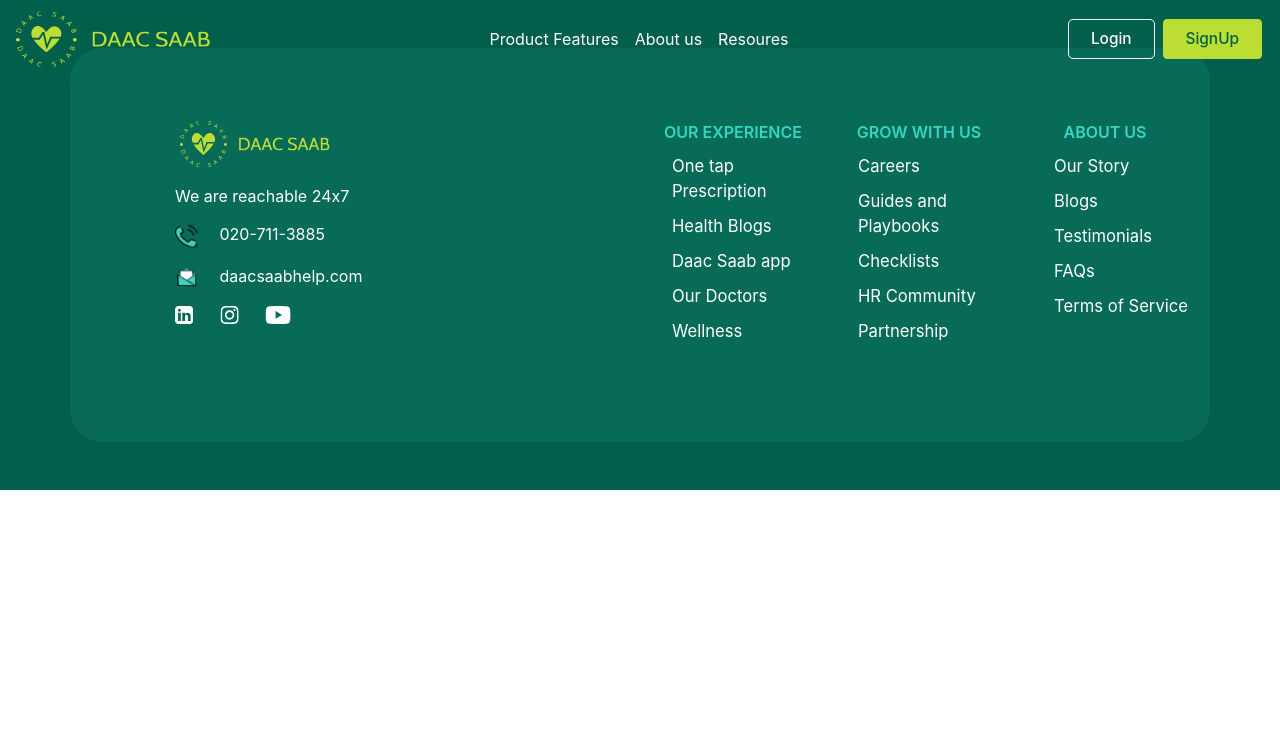
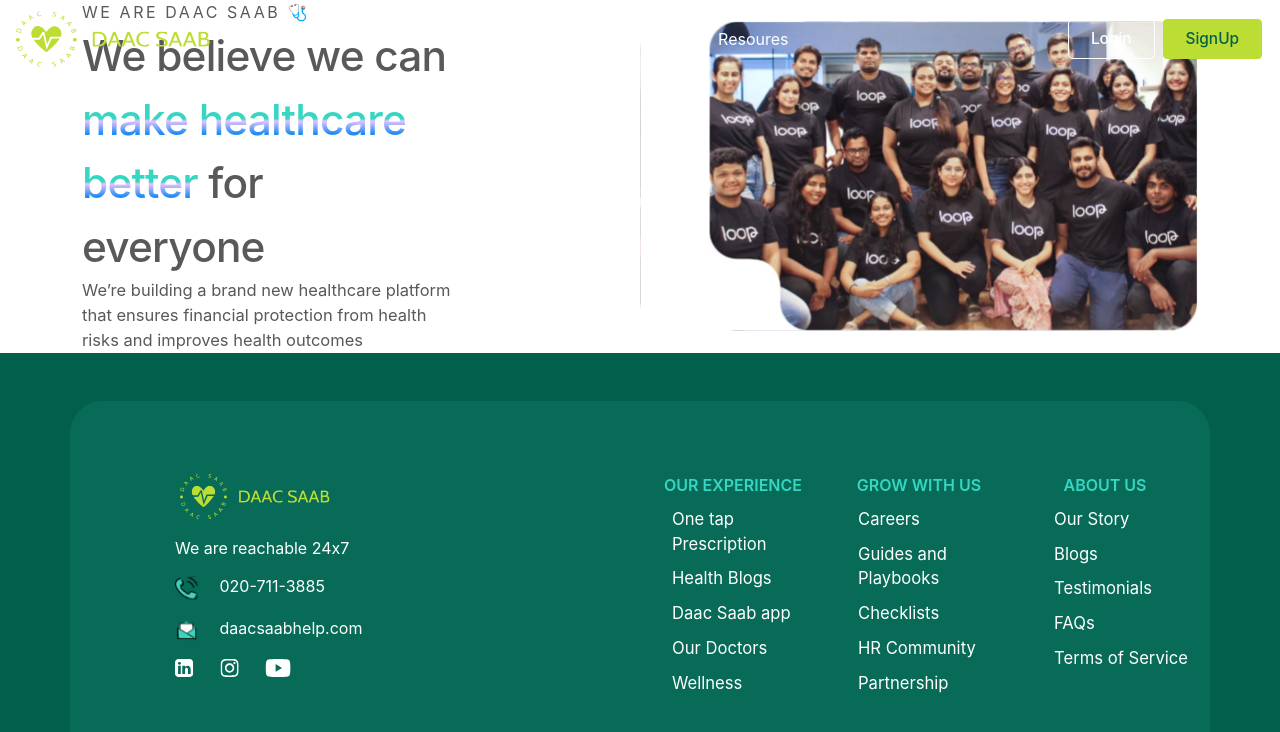
Before and after one commit to pesto-students/daac-saab--frontend-p4-team-tanish-2, a React (Create React App) app: page /About-us in a window 1280 px wide. Shown: the top 732 px of the page. Built offline with nearby package versions, Linux system fonts and the light colour scheme.

Commit message:
about-us

```diff
--- a/package.json
+++ b/package.json
@@ -5,7 +5,7 @@
   "dependencies": {
     "@emotion/react": "^11.10.5",
     "@emotion/styled": "^11.10.5",
-    "@material-ui/core": "^4.12.4",
+    "@material-ui/core": "4.12.4",
     "@mui/icons-material": "^5.11.0",
     "@mui/material": "^5.11.0",
     "@mui/styled-engine-sc": "^5.11.0",
--- a/src/App.css
+++ b/src/App.css
@@ -1,7 +1,10 @@
 .App {
   text-align: center;
 }
-
+/* *{
+  border: none;
+  outline: 0px;
+} */
 .App-logo {
   height: 40vmin;
   pointer-events: none;
--- a/src/App.js
+++ b/src/App.js
@@ -3,6 +3,8 @@
 import Footer from "./components/Footer/js/Footer";
 import Header from "./components/header/js/Header";
 import DaacSaabRoutes from "./Routes";
+// import "./App.css";
+
 
 function App() {
   const [showLogin, setShowLogin] = useState(false);
--- a/src/Routes.js
+++ b/src/Routes.js
@@ -3,6 +3,7 @@
 import Homepage from "../src/views/Homepage/js/Homepage";
 import OneTap from "./views/One-tap/js/OneTap";
 import DoctorPage from "./views/DoctorPage/js/DoctorPage.js";
+import AboutUs from "./views/About-us/js/AboutUs";
 
 export default function DaacSaabRoutes() {
   return (
@@ -11,6 +12,7 @@
         <Route exact path="/home" element={<Homepage />} />
         <Route exact path="/One-tap" element={<OneTap />} />
         <Route exact path="/Doctor" element={<DoctorPage />} />
+        <Route exact path="/About-us" element={<AboutUs />} />
       </Routes>
     </Suspense>
   );
--- /dev/null
+++ b/src/views/About-us/css/aboutUs.css
@@ -0,0 +1,30 @@
+.teamText {
+  color: #595959;
+  font-weight: 400;
+  font-size: 16.016px;
+  letter-spacing: 2.56256px;
+  text-transform: uppercase;
+}
+.healthCareText {
+  color: #595959;
+  letter-spacing: -0.8px;
+  font-weight: 500;
+  font-size: 42.3808px;
+}
+.healthCareText span {
+  background: linear-gradient(
+    180deg,
+    #36d6c3 48.44%,
+    rgba(166, 52, 255, 0.301204) 53.12%,
+    #158af5 78.65%,
+    rgba(44, 38, 32, 0) 99.98%
+  );
+  -webkit-background-clip: text;
+  -webkit-text-fill-color: transparent;
+  background-clip: text;
+}
+.descriptionText {
+  color: #595959;
+  font-weight: 400;
+  font-size: 16.5088px;
+}
--- /dev/null
+++ b/src/views/About-us/js/AboutUs.js
@@ -0,0 +1,25 @@
+import React from "react";
+import "../css/aboutUs.css";
+import groupPic from "../../../assets/group.svg";
+export default function AboutUs() {
+  return (
+    <div>
+      <div className="container d-flex align-items-center">
+        <div className="d-flex flex-column col-6">
+          <span className="teamText">We Are Daac Saab 🩺</span>
+          <span className="healthCareText col-8">
+            We believe we can <span>make healthcare better</span> for everyone
+          </span>
+          <span className="descriptionText col-8">
+            We’re building a brand new healthcare platform that ensures
+            financial protection from health risks and improves health outcomes
+          </span>
+        </div>
+        <img alt="grp-pic" className="img-fluid col-6" src={groupPic} />
+      </div>
+      <div>
+
+      </div>
+    </div>
+  );
+}
```
Also changed, not shown: src/assets/group.svg (added).
